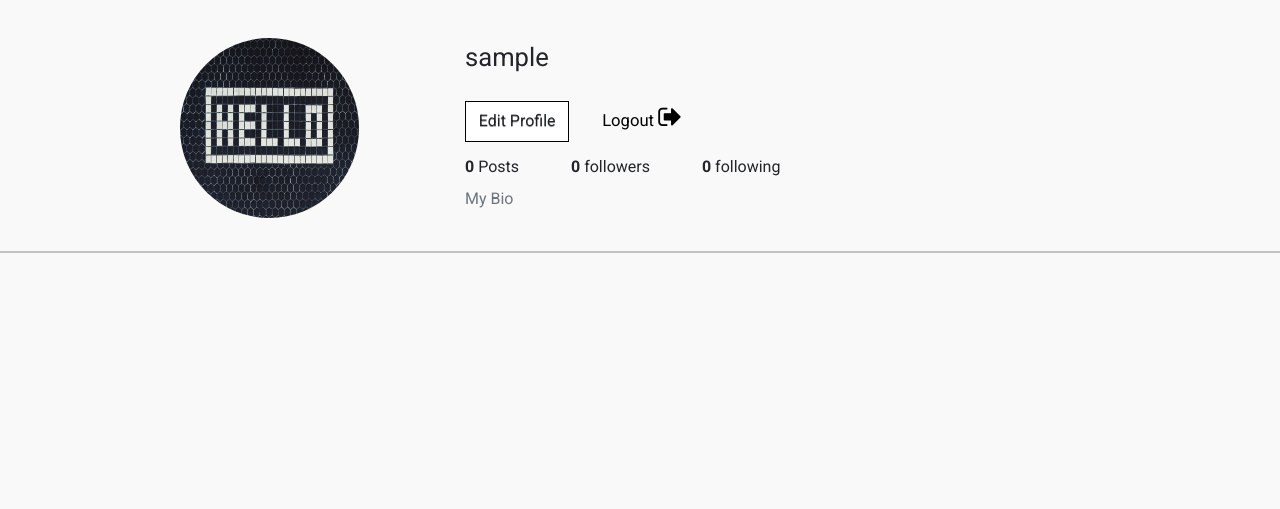
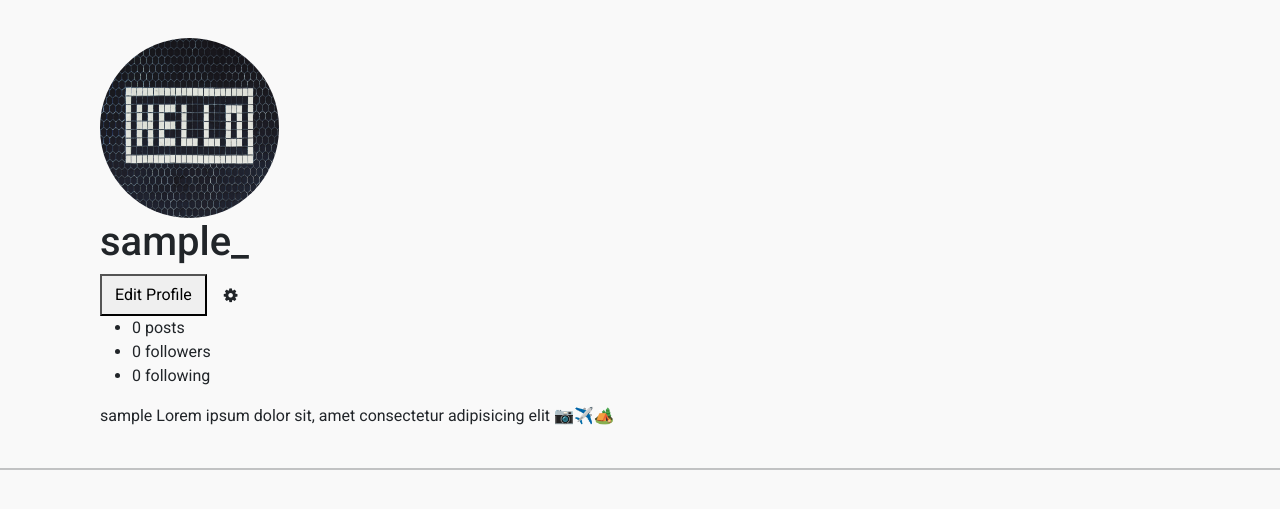
Before and after one commit to JoyChristine/Instagram, a Django app: a page that uses app/templates/app/user.html in a window 1280 px wide. Shown: the part 61-570 px from the top of the page. Run offline with Django 4.2, Linux system fonts and the light colour scheme; the visitor is signed in with stand-in values (Sample User, id 1); data comes from the database, SQL or seed files in the repository; data that the repository does not hold is empty; some libraries are stand-ins or nearby versions; some web fonts are replaced.

Commit message:
arrange user's details

```diff
--- a/app/templates/app/user.html
+++ b/app/templates/app/user.html
@@ -6,43 +6,67 @@
     <div class="content-section">
         <div class="media">
             <div class="container">
-                <div class="row">
-                    <div class="col-md-1"></div>
-                    <div class="col-md-3">
-                        {% if user.profile.profile_picture %}
-                        <img  class="rounded-circle account-img" src="{{ user.profile.profile_picture.url }}" width="240px">
+                <header>
 
-                        {% else %}
-                            <img class="rounded-circle account-img" src="{% static 'img/default.png' %}" width="240px">
-                        {% endif %}
+                    <div class="container">
+
+                        <div class="profile">
+
+                            <div class="profile-image">
+
+                                {% if user.profile.profile_picture %}
+                                <img  class="rounded-circle account-img" src="{{ user.profile.profile_picture.url }}" width="240px">
+
+                                {% else %}
+                                    <img class="rounded-circle account-img" src="{% static 'img/default.png' %}" width="240px">
+                                {% endif %}
+
+                            </div>
+
+                            <div class="profile-user-settings">
+
+                                <h1 class="profile-user-name">{{ user.username }}_</h1>
+                                <button id="edit-btn">
+                                    <a class="btn profile-edit-btn" id="profile-edit-btn" data-toggle="modal" data-target=".bd-example-modal-md">
+
+                                        Edit Profile
 
 
+                                        </a>
+                                </button>
+
+
+                                <button class="btn profile-settings-btn" aria-label="profile settings">
+                                    <i class="fa fa-cog" aria-hidden="true" width=35 height=25>
+
+                                </i></button>
+
+                            </div>
+
+                            <div class="profile-stats">
+
+                                <ul>
+                                    <li><span class="profile-stat-count">{{images.count}}</span> posts</li>
+                                    <li><span class="profile-stat-count">{{ user.profile.followers.count }}</span> followers</li>
+                                    <li><span class="profile-stat-count">{{ user.profile.following.count }}</span> following</li>
+                                </ul>
+
+                            </div>
+
+                            <div class="profile-bio">
+
+                                <p><span class="profile-real-name" id="profile-real-name">{{user.username}}</span> Lorem ipsum dolor sit, amet consectetur adipisicing elit 📷✈️🏕️</p>
+
+                            </div>
+
+                        </div>
 
 
                     </div>
-                    <div class="col-md-6 " >
-                        <div class="media-body">
-                            <div class="account-heading">
-                                <span class="username-text">{{ user.username }}</span>
-                                <br>
-                                <br>
-                                <a class="btn-edit" data-toggle="modal" data-target=".bd-example-modal-md"><strong>Edit Profile</strong></a>
 
-                                <a href="{% url 'logout' %}" class="ml-3" id="log"> Logout
-                                    <i class="fa fa-sign-out" id="logout-icon" aria-hidden="true"></i>
-                                </a>
-                            </div>
+                </header>
 
-                            <div class="details" id=>
-                                <span class="mr-5"><strong>{{images.count}}</strong> Posts</span>
-                                <span class="mr-5"> <strong>{{ user.profile.followers.count }}</strong> followers</span>
-                                <span class="mr-5"> <strong>{{ user.profile.following.count }}</strong> following</span>
-                            </div>
-                            <h5>{{ user.profile.name }}</h5>
-                            <p class="text-secondary">{{ user.profile.bio }}</p>
-                        </div>
-                    </div>
-                </div>
+
             </div>
         </div>
 
```
